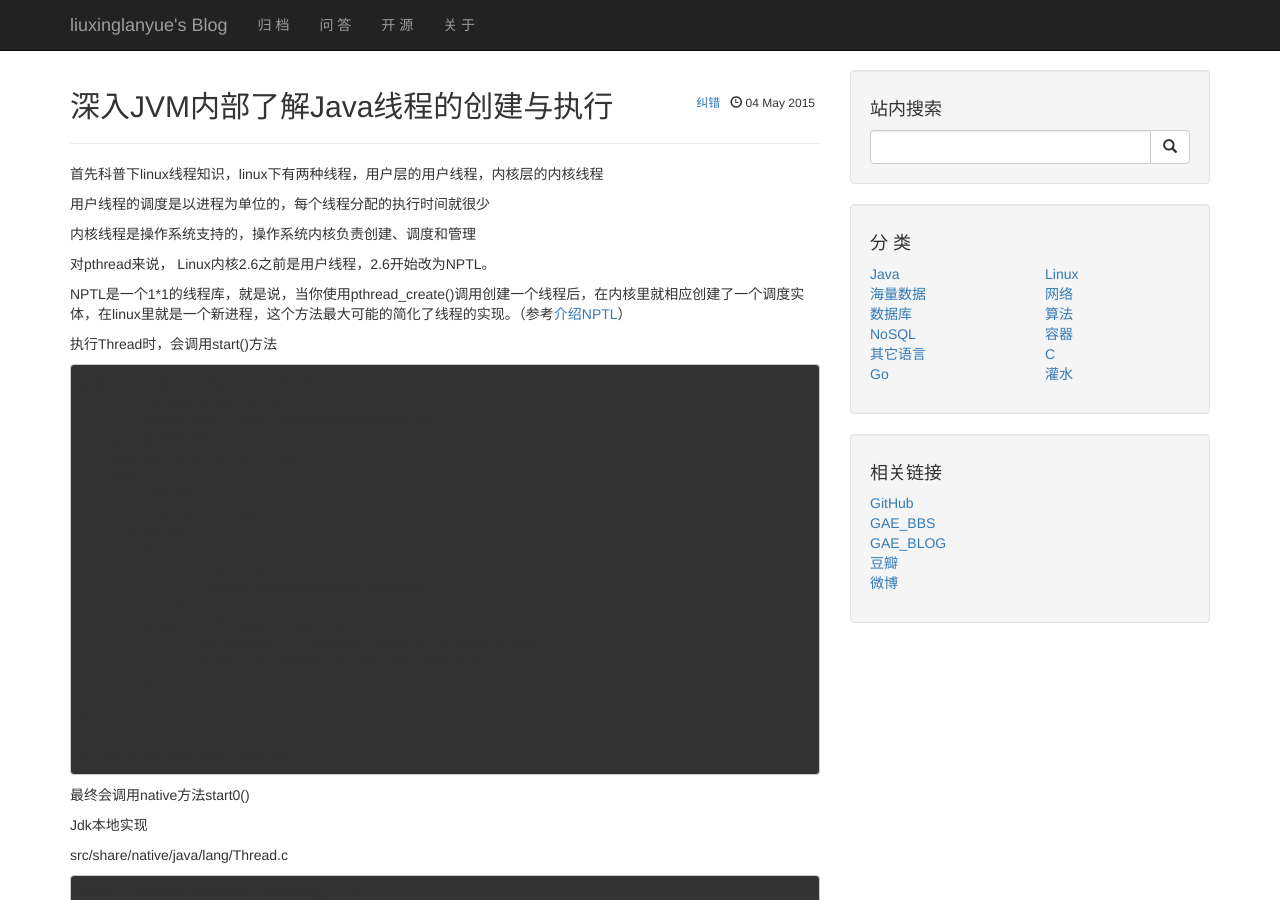
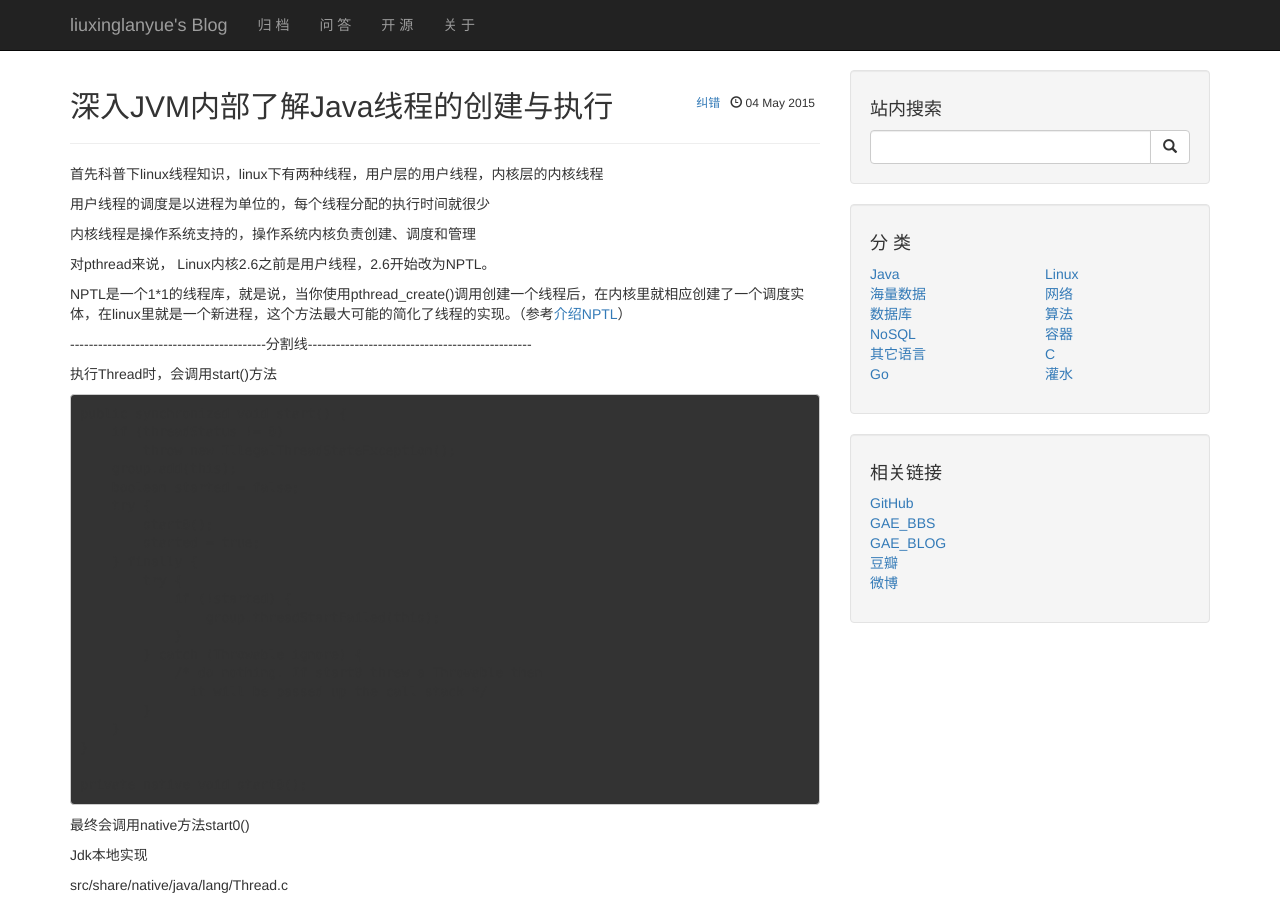
Before and after one commit to liuxinglanyue/blog, a Jekyll site: the page built from _posts/2015-05-04-jvm_native_thread.markdown, in a window 1280 px wide and 900 px high. Built offline with Jekyll 4.4.1, drawn with Linux system fonts in a browser that asks for light colours; nearby versions of some CDN libraries; Markdown is read by kramdown in place of the engine named in the settings; comment, search, counter and statistics services are not loaded.

Commit message:
添加分割线

```diff
--- a/_posts/2015-05-04-jvm_native_thread.markdown
+++ b/_posts/2015-05-04-jvm_native_thread.markdown
@@ -15,6 +15,8 @@ tags: [java,jvm,thread,native]
 Linux内核2.6之前是用户线程，2.6开始改为NPTL。
 
 NPTL是一个1*1的线程库，就是说，当你使用pthread_create()调用创建一个线程后，在内核里就相应创建了一个调度实体，在linux里就是一个新进程，这个方法最大可能的简化了线程的实现。（参考[介绍NPTL](http://blog.csdn.net/guosha/article/details/2960186)）
+
+\-\-\-\-\-\-\-\-\-\-\-\-\-\-\-\-\-\-\-\-\-\-\-\-\-\-\-\-\-\-\-\-\-\-\-\-\-\-\-\-\-\-分割线\-\-\-\-\-\-\-\-\-\-\-\-\-\-\-\-\-\-\-\-\-\-\-\-\-\-\-\-\-\-\-\-\-\-\-\-\-\-\-\-\-\-\-\-\-\-\-\-
 
 执行Thread时，会调用start()方法
 
```
